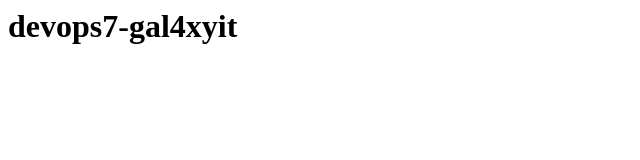
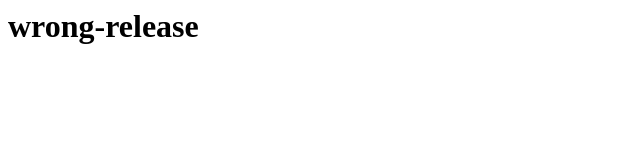
Before and after one commit to gal4xyit/devops7-checks, a plain HTML site: page index.html in a window 1280 px wide. Shown: the whole page, without its empty margins (0-640 px from the left). Drawn offline with Linux system fonts and the light colour scheme.

Commit message:
Demonstrate CI detecting a wrong release

```diff
--- a/index.html
+++ b/index.html
@@ -1 +1 @@
-<h1>devops7-gal4xyit</h1>
+<h1>wrong-release</h1>
```
